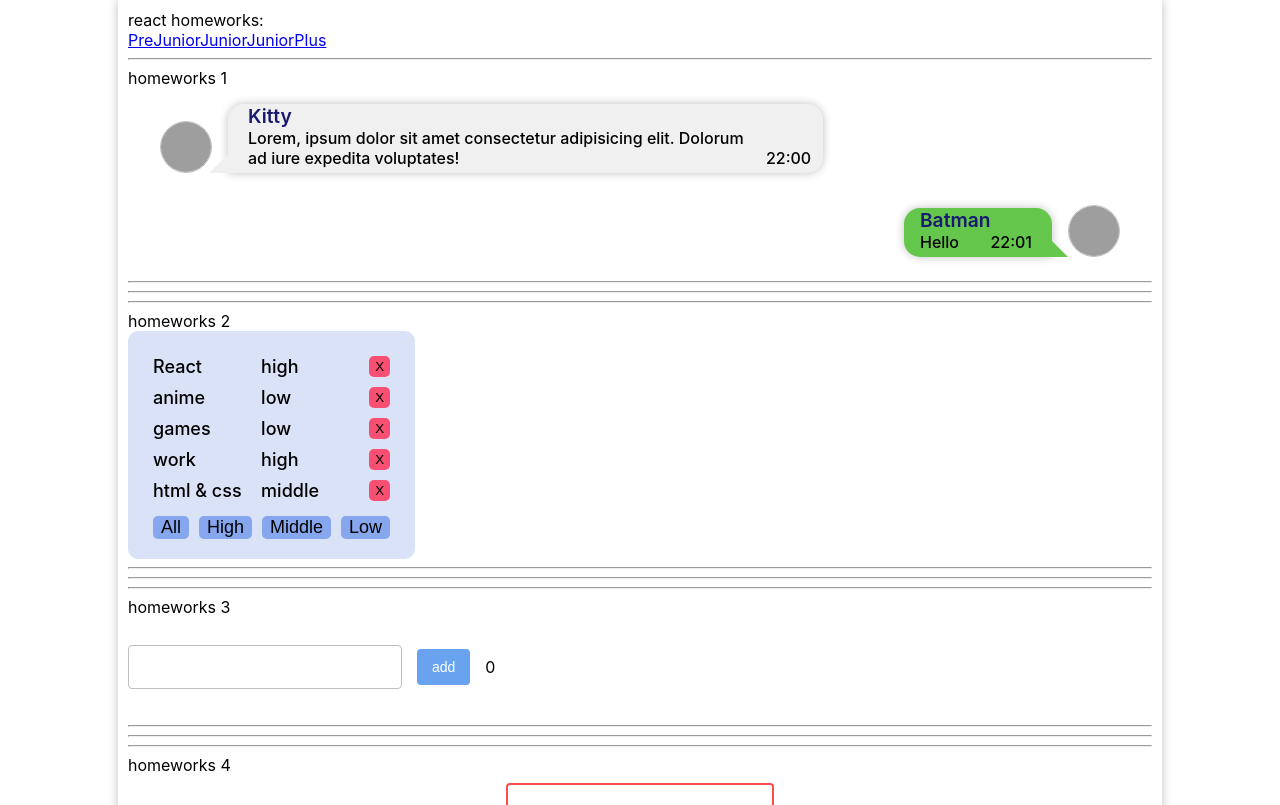
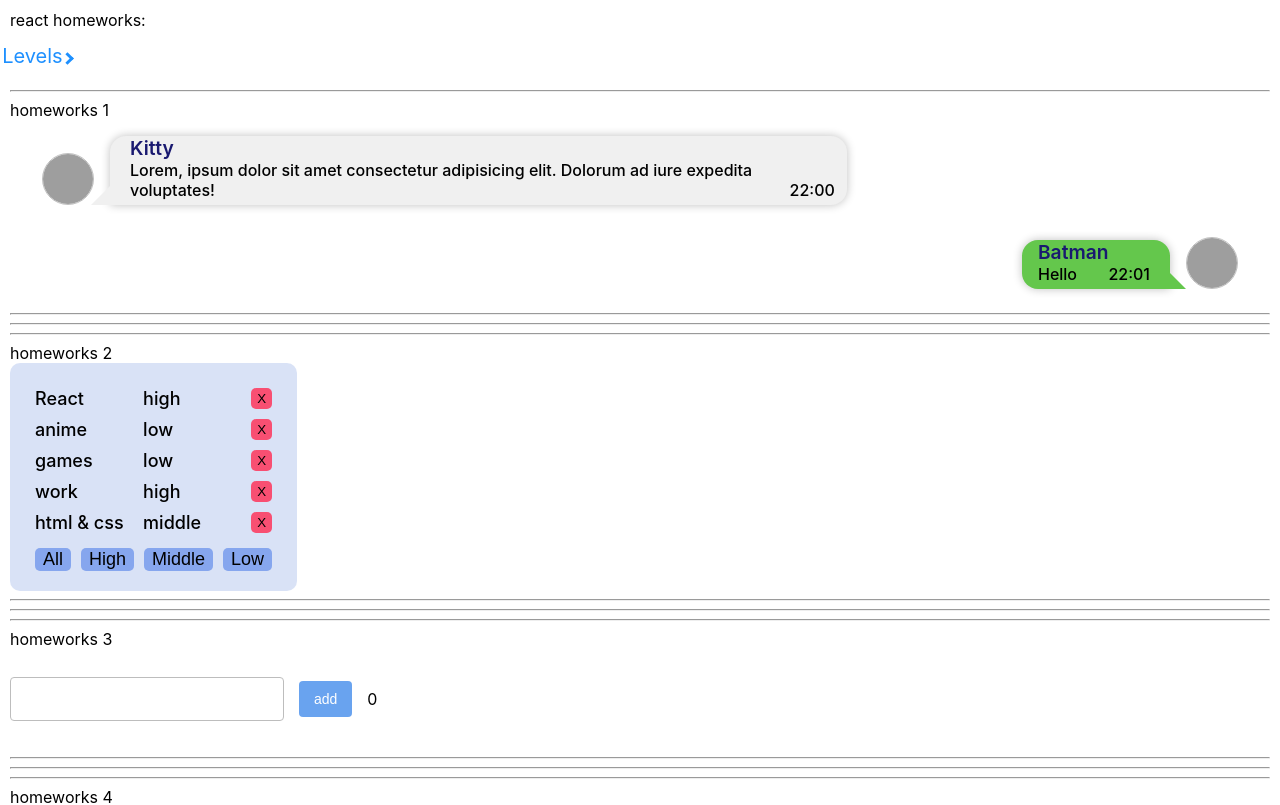
Before and after one commit to Kirill2603/it_incubator_hw, a React (Create React App) app: page /#/ in a window 1280 px wide. Shown: the top 805 px of the page. Built offline with nearby package versions, Linux system fonts and the light colour scheme; grey boxes are pictures that could not be loaded.

Commit message:
HW5 final with css

```diff
--- a/src/p1-main/m1-ui/u1-app/App.module.css
+++ b/src/p1-main/m1-ui/u1-app/App.module.css
@@ -1,6 +1,3 @@
 .App {
-  width: 80vw;
-  margin: 0 auto;
-  box-shadow: 0 0 10px silver;
-  padding: 10px;
+ padding: 10px;
 }
--- a/src/p2-homeworks/h5/HW5.tsx
+++ b/src/p2-homeworks/h5/HW5.tsx
@@ -5,6 +5,7 @@ import {HashRouter} from "react-router-dom";
 
 function HW5() {
     return (
+
         <HashRouter>
 
         <div>
--- a/src/p2-homeworks/h5/Header.tsx
+++ b/src/p2-homeworks/h5/Header.tsx
@@ -1,14 +1,19 @@
 import React from 'react'
-import { Link } from "react-router-dom";
+import { NavLink } from "react-router-dom";
 import {PATH} from "./Routes";
+import './header.css'
+import SuperButton from "../h4/common/c2-SuperButton/SuperButton";
+function Header() {
 
+    return (
 
-function Header() {
-    return (
-        <div>
-            <Link to={PATH.PRE_JUNIOR}>PreJunior</Link>
-            <Link to={PATH.JUNIOR}>Junior</Link>
-            <Link to={PATH.JUNIOR_PLUS}>JuniorPlus</Link>
+        <div className='Header'>
+            <div className='NavLinkWrapper'>
+                <NavLink to={PATH.PRE_JUNIOR} ><SuperButton>PreJunior</SuperButton></NavLink>
+                <NavLink to={PATH.JUNIOR} ><SuperButton>Junior</SuperButton></NavLink>
+                <NavLink to={PATH.JUNIOR_PLUS} ><SuperButton>JuniorPlus</SuperButton></NavLink>
+                <div className='Levels'>Levels</div>
+            </div>
 
         </div>
     )
--- /dev/null
+++ b/src/p2-homeworks/h5/header.css
@@ -0,0 +1,31 @@
+.Header button {
+    padding: 5px;
+    font-size: 18px;
+}
+.active button{
+    font-weight: 600;
+}
+.NavLinkWrapper {
+    display: flex;
+    align-items: center;
+    transform: translate(-330px);
+    transition-duration: 200ms;
+}
+.NavLinkWrapper:hover {
+     transform: translate(0);
+    transition-duration: 200ms;
+ }
+
+.Levels {
+    padding: 10px;
+    color: dodgerblue;
+    font-size: 20px;
+}
+.Levels:after {
+    content: "";
+    border: solid dodgerblue;
+    border-width: 0 3px 3px 0;
+    display: inline-block;
+    padding: 3px;
+    transform: rotate(-45deg);
+}
--- a/src/p2-homeworks/h5/pages/Error404.tsx
+++ b/src/p2-homeworks/h5/pages/Error404.tsx
@@ -1,11 +1,19 @@
 import React from 'react'
-
+import {NavLink} from "react-router-dom";
+import PageNotFound from './NotFound.png'
 function Error404() {
     return (
-        <div>
-            <div>404</div>
-            <div>Page not found!</div>
-            <div>—ฅ/ᐠ.̫ .ᐟ\ฅ—</div>
+        <div style={{
+            display: 'flex',
+            justifyContent: 'center',
+            flexDirection: 'column',
+            alignContent: 'center',
+            alignItems: "center"}}>
+            <h2>PAGE NOT FOUND</h2>
+            <img src={PageNotFound} style={{height: '500px', width: '700px'}}/>
+            <p style={{textAlign:"center"}}>
+                <NavLink to="/">Go to Home </NavLink>
+            </p>
         </div>
     )
 }
```
Also changed, not shown: src/p2-homeworks/h5/pages/NotFound.png (added).
